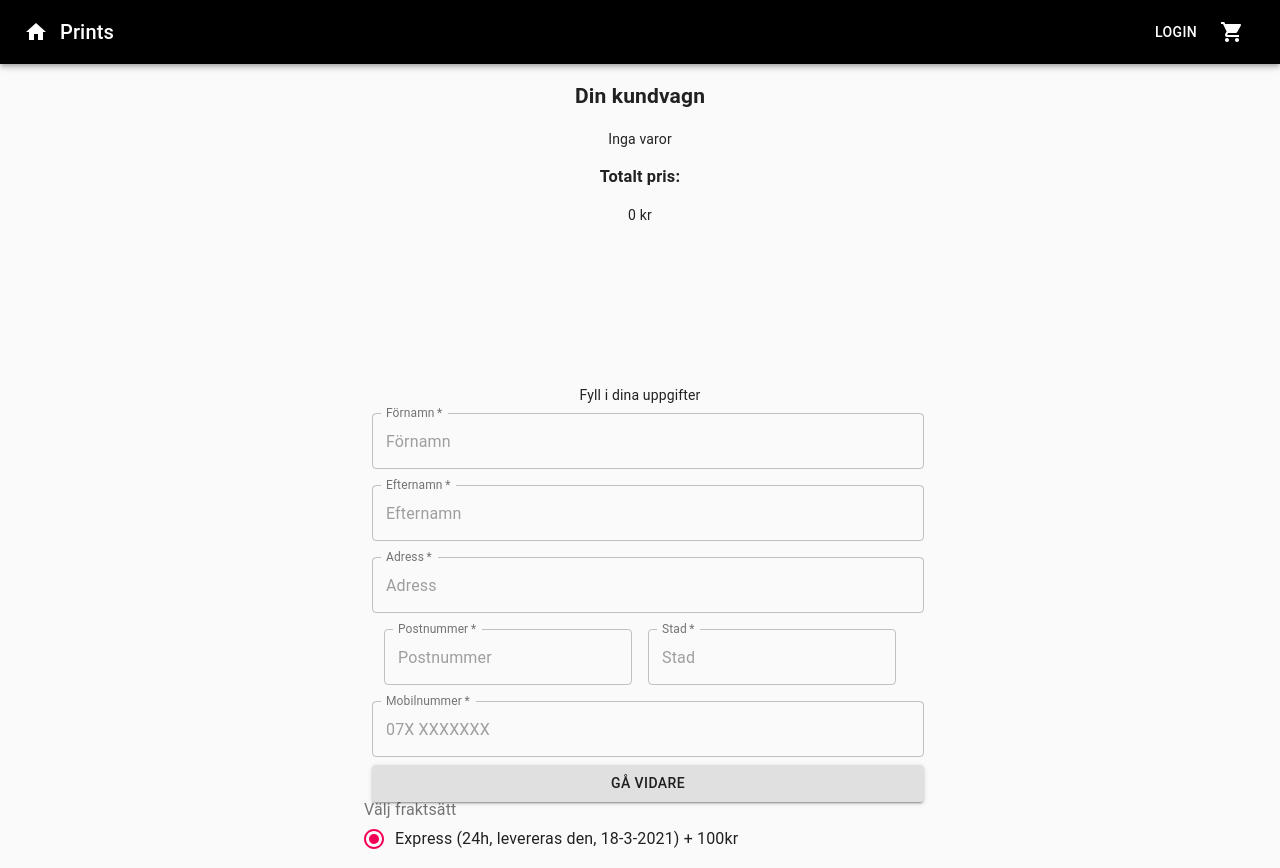
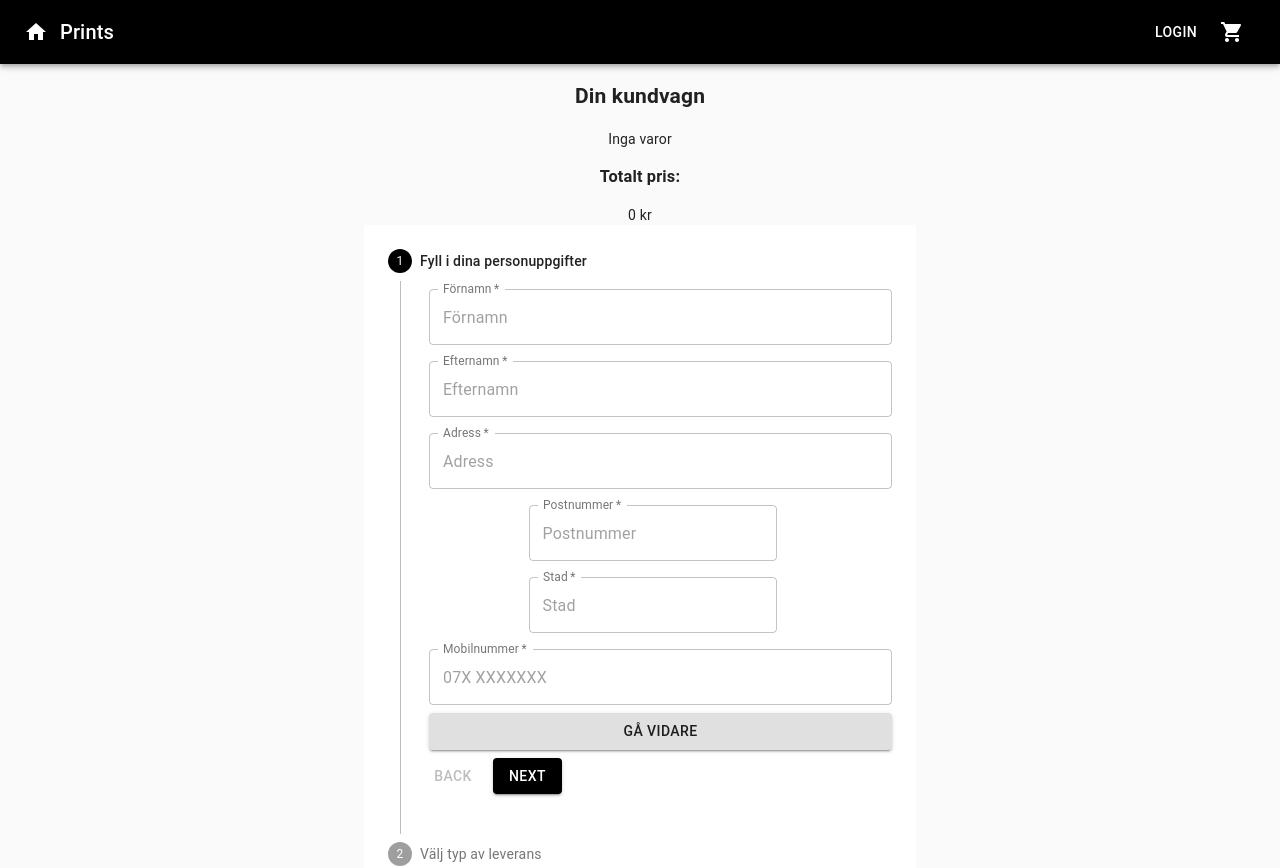
Before and after one commit to miaherman/mini-projekt-webshop, a React (Create React App) app: page /checkout in a window 1280 px wide. Shown: the top 868 px of the page. Built offline with nearby package versions, Linux system fonts and the light colour scheme; the HTML template or start-up script is replaced by a standard one.

Commit message:
lagt till stepper

```diff
--- a/src/components/Checkout.tsx
+++ b/src/components/Checkout.tsx
@@ -9,6 +9,7 @@ import Delivery from "./Delivery";
 import Payment from "./Payment";
 import CustomerInfo from "./CustomerInfo";
 
+import VerticalLinearStepper from "./stepper";
 
 const useStyles = makeStyles((theme: any) => ({
   root: {
@@ -30,9 +31,12 @@ export default function Checkout() {
     <div className={classes.root}>
         <Cart />
         <Container maxWidth="sm">
-        <CustomerInfo />
+          <VerticalLinearStepper />
+
+        {/* <CustomerInfo />
         <Delivery />
-        <Payment />
+        <Payment /> */}
+
         <Button onClick={ () => completeBooking(customer, cart, orderPrice, deliveryPrice)} className={classes.textField} variant="contained">
           Bekräfta beställning
         </Button>
@@ -55,7 +59,7 @@ async function timeOut() {
 async function completeBooking(customer: Customer, cart: CartItem[], orderPrice: number, deliveryPrice: number) {
 
     const order: Order = {
-        id: 482623,
+        id: getRandomInt(10000, 99999),
         customer: customer,
         cart: cart,
         totalPrice: orderPrice + deliveryPrice
@@ -69,6 +73,6 @@ async function completeBooking(customer: Customer, cart: CartItem[], orderPrice:
 
 }
 
-function randomOrderId() {
- //loop som gör id
+function getRandomInt(min: number, max: number) {
+  return Math.floor(Math.random() * (max - min) + min);
 }
--- a/src/components/CustomerInfo.tsx
+++ b/src/components/CustomerInfo.tsx
@@ -15,7 +15,6 @@ const useStyles = makeStyles((theme: any) => ({
       width: "100%",
     },
     infoContainer: {
-      marginTop: "10rem",
       justifyContent: "center",
       textAlign: "center",
     },
@@ -47,6 +46,7 @@ function CustomerInfo() {
       city: city,
       mobileNumber: mobileNumber
     }
+
 
     const handleFirstNameChange = (e: ChangeEvent<HTMLInputElement>) => {
       setFirstName(e.target.value)
@@ -116,7 +116,6 @@ function CustomerInfo() {
 
     return(
         <div className={classes.infoContainer}>
-          Fyll i dina uppgifter
           <form autoComplete="on">
             <TextField
               onChange={handleFirstNameChange}
--- a/src/components/Delivery.tsx
+++ b/src/components/Delivery.tsx
@@ -57,7 +57,6 @@ function Delivery() {
     return (
         <div>
           <FormControl component="fieldset">
-            <FormLabel component="legend">Välj fraktsätt</FormLabel>
             <RadioGroup
               aria-label="express"
               name="express"
@@ -82,7 +81,7 @@ function Delivery() {
               />
             </RadioGroup>
           </FormControl>
-          <Button onClick={ () => getDeliveryPrice(delivery) }>Gå vidare till betalsätt</Button>
+          <Button variant="contained" onClick={ () => getDeliveryPrice(delivery) }>Gå vidare till betalsätt</Button>
         </div>
     )
 }
--- a/src/components/Payment.tsx
+++ b/src/components/Payment.tsx
@@ -1,4 +1,4 @@
-import React, { useContext } from "react";
+import React, { useContext, useEffect } from "react";
 import TextField from "@material-ui/core/TextField";
 
 import {
@@ -15,15 +15,19 @@ import { CartContext } from "../contexts/CartContext";
 function Payment() {
   const { customer } = useContext(CartContext);
   const [paymentValue, setPaymentValue] = React.useState("");
+  const [swishNumber, setSwishNumber] = React.useState(customer.mobileNumber)
 
   const handlePayment = (event: any) => {
     setPaymentValue(event.target.value);
   };
 
+  useEffect(() => {
+    setSwishNumber(customer.mobileNumber);
+  }, [customer.mobileNumber])
+
   return (
     <div>
       <FormControl component="fieldset">
-        <FormLabel component="legend">Välj betalsätt</FormLabel>
         <RadioGroup
           aria-label="swish"
           name="swish"
@@ -48,8 +52,10 @@ function Payment() {
       <div>
         {paymentValue === "swish" ? (
           <TextField
+            key="mobilenumber"
             id="mobilenumber"
-            value={customer.mobileNumber}
+            value={swishNumber}
+            onChange={(e) => setSwishNumber(e.target.value)}
             type="number"
             label="Mobilnummer"
             required
@@ -110,8 +116,8 @@ function Payment() {
           </form>
         ) : paymentValue === "invoice" ? (
           <TextField
+            key="personnumber"
             type="number"
-            value=""
             id="personalnumbers"
             label="Personnummer"
             required
--- /dev/null
+++ b/src/components/stepper.tsx
@@ -0,0 +1,124 @@
+import React, { useContext } from 'react';
+import { makeStyles, Theme, createStyles } from '@material-ui/core/styles';
+import Stepper from '@material-ui/core/Stepper';
+import Step from '@material-ui/core/Step';
+import StepLabel from '@material-ui/core/StepLabel';
+import StepContent from '@material-ui/core/StepContent';
+import Button from '@material-ui/core/Button';
+import Paper from '@material-ui/core/Paper';
+import Typography from '@material-ui/core/Typography';
+import CustomerInfo from "./CustomerInfo";
+import Delivery from './Delivery';
+import Payment from './Payment';
+import { CartContext } from '../contexts/CartContext';
+
+const useStyles = makeStyles((theme: Theme) =>
+  createStyles({
+    root: {
+      width: '100%',
+    },
+    button: {
+      marginTop: theme.spacing(1),
+      marginRight: theme.spacing(1),
+    },
+    actionsContainer: {
+      marginBottom: theme.spacing(2),
+    },
+    resetContainer: {
+      padding: theme.spacing(3),
+    },
+  }),
+);
+
+function getSteps() {
+  return ['Fyll i dina personuppgifter', 'Välj typ av leverans', 'Välj betalningssätt'];
+}
+
+function getStepContent(step: number) {
+  switch (step) {
+    case 0:
+      return <CustomerInfo />
+    case 1:
+      return <Delivery />
+    case 2:
+      return <Payment />
+    default:
+      return 'Unknown step';
+  }
+}
+
+export default function VerticalLinearStepper() {
+  const classes = useStyles();
+  const [activeStep, setActiveStep] = React.useState(0);
+  const steps = getSteps();
+  const { customer, createCustomer } = useContext(CartContext);
+
+//   const function1 = () => {
+//       console.log('skapa kund')
+//       handleNext()
+//   }
+
+//   const function2 = () => {
+//     console.log('skapa leverans')
+//     handleNext()
+// }
+
+// const function3 = () => {
+//     console.log('skapa betalning')
+//     handleNext()
+// }
+
+  const handleNext = () => {
+    setActiveStep((prevActiveStep) => prevActiveStep + 1);
+  };
+
+  const handleBack = () => {
+    setActiveStep((prevActiveStep) => prevActiveStep - 1);
+  };
+
+  const handleReset = () => {
+    setActiveStep(0);
+  };
+
+  return (
+    <div className={classes.root}>
+      <Stepper activeStep={activeStep} orientation="vertical">
+        {steps.map((label, index) => (
+          <Step key={label}>
+            <StepLabel>{label}</StepLabel>
+            <StepContent>
+              {getStepContent(index)}
+              <div className={classes.actionsContainer}>
+                <div>
+                  <Button
+                    disabled={activeStep === 0}
+                    onClick={handleBack}
+                    className={classes.button}
+                  >
+                    Back
+                  </Button>
+                  <Button
+                    variant="contained"
+                    color="primary"
+                    onClick={handleNext}
+                    className={classes.button}
+                  >
+                    {activeStep === steps.length - 1 ? 'Finish' : 'Next'}
+                  </Button>
+                </div>
+              </div>
+            </StepContent>
+          </Step>
+        ))}
+      </Stepper>
+      {activeStep === steps.length && (
+        <Paper square elevation={0} className={classes.resetContainer}>
+          <Typography>Tack för din order! Ditt ordernummer är: </Typography>
+          <Button onClick={handleReset} className={classes.button}>
+            Reset
+          </Button>
+        </Paper>
+      )}
+    </div>
+  );
+}
```
